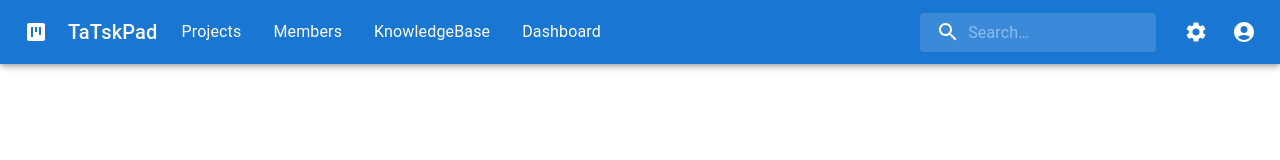
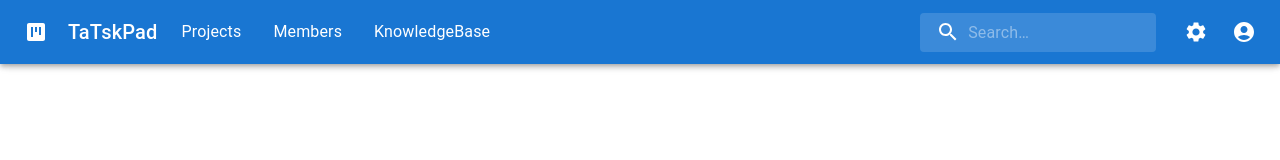
Before and after one commit to Varsion/TaTskPad-Front, a React (Create React App) app: page / in a window 1280 px wide. Shown: the top 160 px of the page. Built offline with nearby package versions, Linux system fonts and the light colour scheme.

Commit message:
feat: improve dashboard

```diff
--- a/src/pages/Dashboard/Dashboard.tsx
+++ b/src/pages/Dashboard/Dashboard.tsx
@@ -1,81 +1,15 @@
 import * as React from 'react';
 import {
-  IconButton, Box, AppBar,
-  Toolbar, List, Typography, ListItem, ListItemText
+  Box
 } from '@mui/material';
 
-import AccountCircle from '@mui/icons-material/AccountCircle';
-import SettingsIcon from '@mui/icons-material/Settings';
-import ViewKanbanIcon from '@mui/icons-material/ViewKanban';
-
-import SearchItem from "../../components/Items/SearchItem"
+import HeaderBar from '../../components/Items/HeaderBar';
 
 
 export default function Dashboard() {
   return (
     <Box sx={{ flexGrow: 1, display: 'flex' }}>
-      <AppBar sx={{ zIndex: (theme) => theme.zIndex.drawer + 1 }}>
-        <Toolbar>
-          <IconButton
-            size="large"
-            edge="start"
-            color="inherit"
-            sx={{ mr: 1 }}
-          >
-            <ViewKanbanIcon />
-          </IconButton>
-          <Typography
-            variant="h6"
-            noWrap
-            component="div"
-            sx={{ display: { xs: 'none', sm: 'block' } }}
-          >
-            TaTskPad
-          </Typography>
-          <Box sx={{ flexGrow: 1, display: { xs: 'none', md: 'flex' }, mx: 1  }}>
-            <List sx={{ display: { xs: 'none', md: 'flex' } }}>
-              <ListItem button key={'Projects'}>
-                <ListItemText primary={'Projects'}>
-                  Projects
-                </ListItemText>
-              </ListItem>
-              <ListItem button key={'Members'}>
-                <ListItemText primary={'Members'}>
-                  Members
-                </ListItemText>
-              </ListItem>
-              <ListItem button key={'KnowledgeBase'}>
-                <ListItemText primary={'KnowledgeBase'}>
-                  KnowledgeBase
-                </ListItemText>
-              </ListItem>
-              <ListItem button key={'Dashboard'}>
-                <ListItemText primary={'Dashboard'}>
-                  Dashboard
-                </ListItemText>
-              </ListItem>
-            </List>
-          </Box>
-          <SearchItem />
-          <Box sx={{ display: { xs: 'none', md: 'flex' } }}>
-            <IconButton
-              size="large"
-              color="inherit"
-            >
-              <SettingsIcon />
-            </IconButton>
-            <IconButton
-              size="large"
-              edge="end"
-              aria-label="account of current user"
-              aria-haspopup="true"
-              color="inherit"
-            >
-              <AccountCircle />
-            </IconButton>
-          </Box>
-        </Toolbar>
-      </AppBar>
+      <HeaderBar />
     </Box>
   );
 }
```
